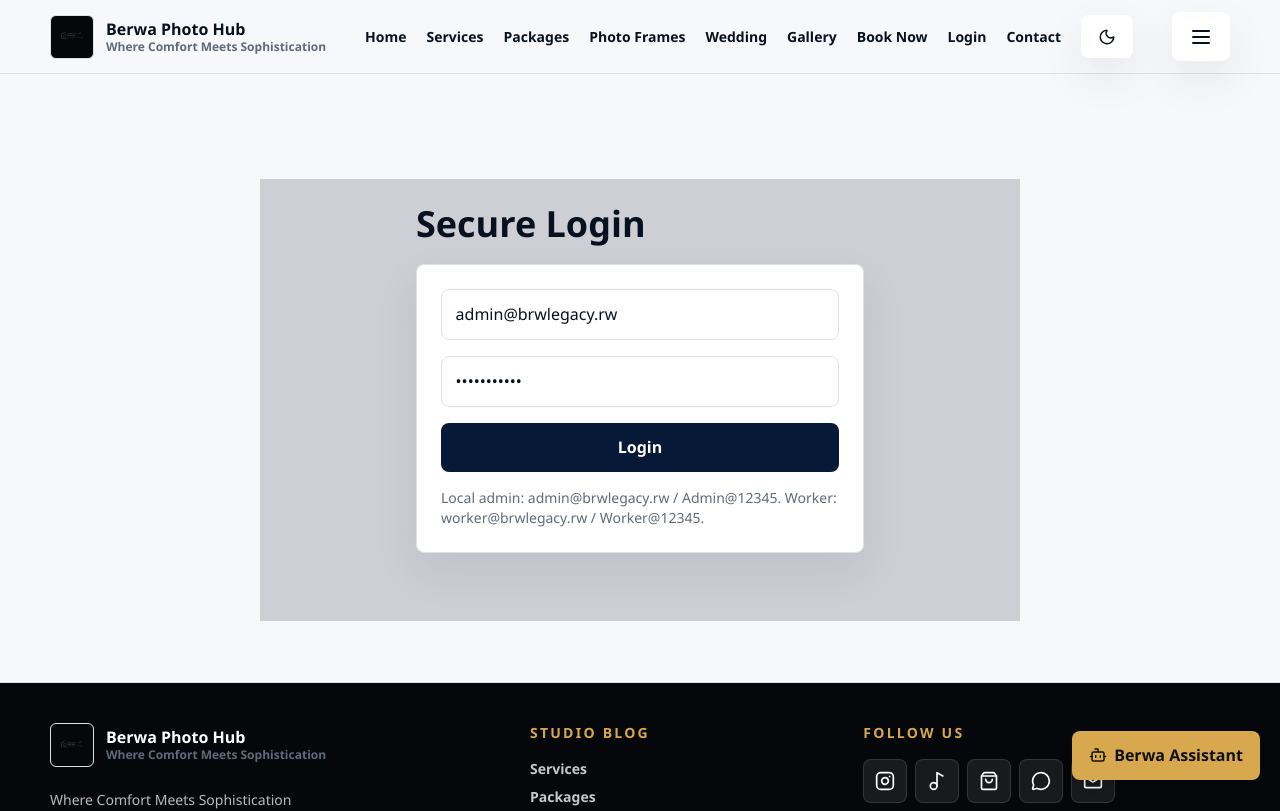
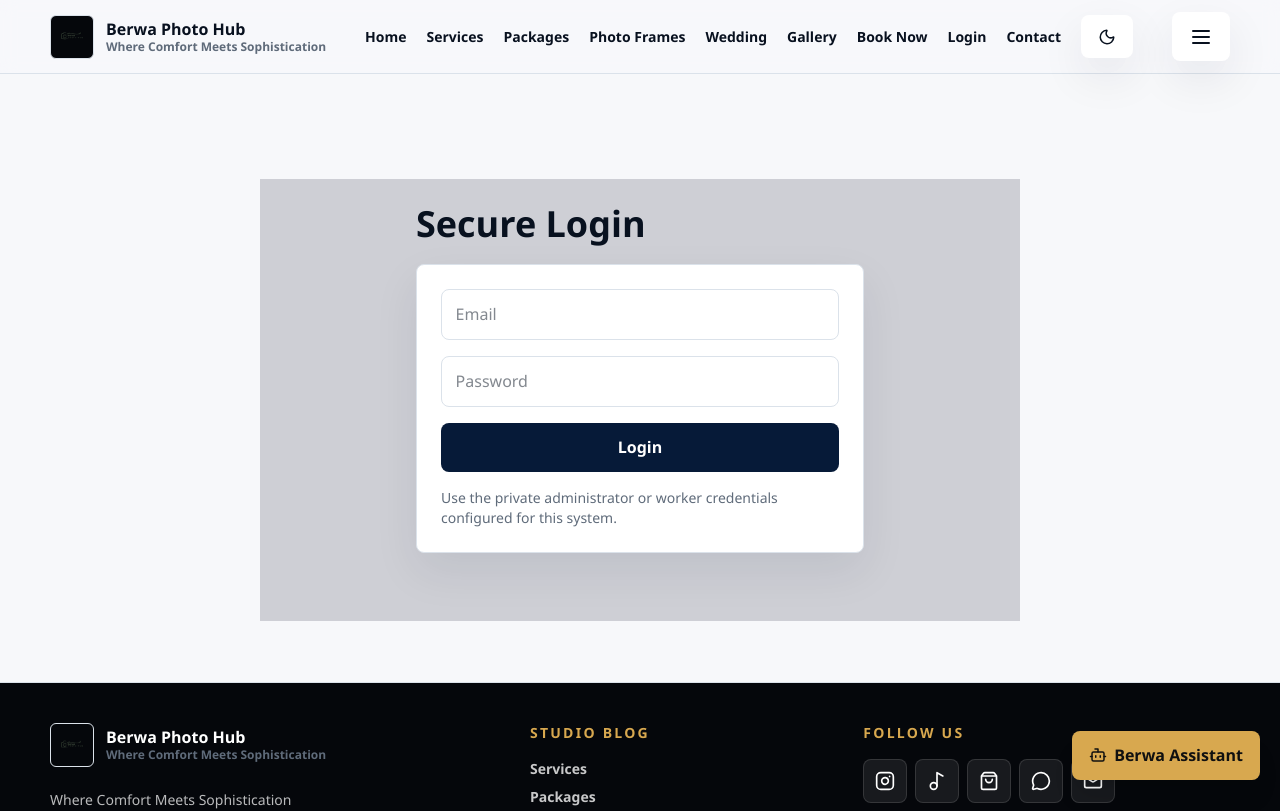
Before and after one commit to cstssabinid/brw-legacy-fms, a Next.js app: page /login in a window 1280 px wide. Shown: the top 811 px of the page. Built offline with nearby package versions, Linux system fonts and the light colour scheme.

Commit message:
Remove exposed login defaults

```diff
--- a/src/app/(public)/login/login-form.tsx
+++ b/src/app/(public)/login/login-form.tsx
@@ -29,10 +29,10 @@ export function LoginForm() {
 
   return (
     <form className="card grid gap-4 p-6" onSubmit={submit}>
-      <input className="input" name="email" type="email" placeholder="Email" defaultValue="admin@brwlegacy.rw" required />
-      <input className="input" name="password" type="password" placeholder="Password" defaultValue="Admin@12345" required />
+      <input className="input" name="email" type="email" placeholder="Email" autoComplete="username" required />
+      <input className="input" name="password" type="password" placeholder="Password" autoComplete="current-password" required />
       <button className="btn btn-primary" disabled={loading}>{loading ? "Signing in..." : "Login"}</button>
-      <p className="text-sm text-[var(--muted)]">Local admin: admin@brwlegacy.rw / Admin@12345. Worker: worker@brwlegacy.rw / Worker@12345.</p>
+      <p className="text-sm text-[var(--muted)]">Use the private administrator or worker credentials configured for this system.</p>
     </form>
   );
 }
```
